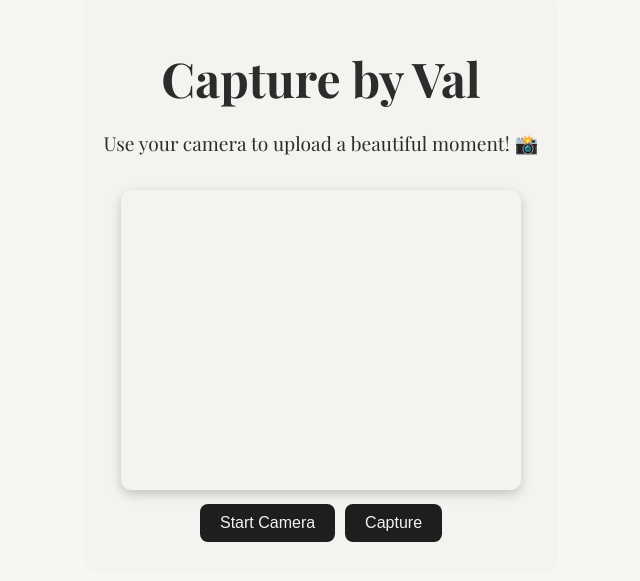
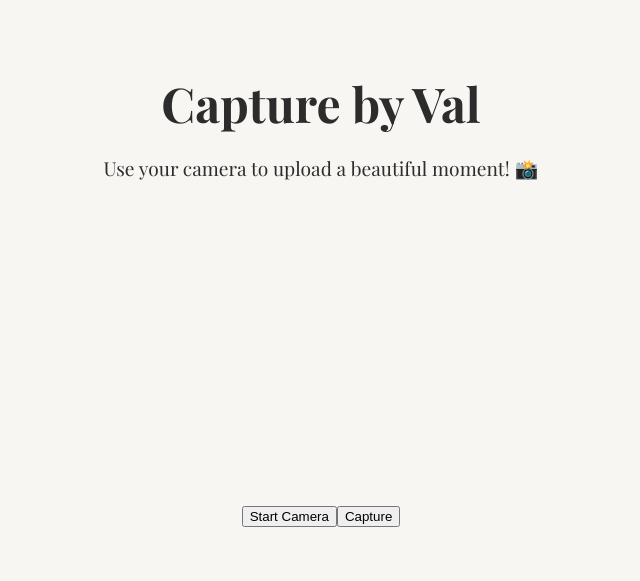
Before and after one commit to GeorgeWalkerPhillips/image-uploader, a React (Create React App) app: page /camera in a window 1280 px wide. Shown: the part 137-718 px from the top of the page, without its empty margins (319-959 px from the left). Built offline with nearby package versions, Linux system fonts and the light colour scheme.

Commit message:
Camera UI updates

```diff
--- a/src/CameraCapture.css
+++ b/src/CameraCapture.css
@@ -1,33 +1,75 @@
-.camera-page {
-    background-color: #f5f3ef;
-    color: #1e1e1e;
-    font-family: 'Playfair Display', serif;
-    text-align: center;
-    padding: 20px;
-    border-radius: 15px;
-    max-width: 600px;
-    margin: auto;
+.camera-fullscreen {
+    position: relative;
+    width: 100vw;
+    height: 100vh;
+    overflow: hidden;
+    background: black;
 }
 
-.camera-page video,
-.camera-page img {
-    margin-top: 15px;
-    border-radius: 10px;
-    box-shadow: 0 4px 12px rgba(0, 0, 0, 0.2);
+.video-feed {
+    width: 100%;
+    height: 100%;
+    object-fit: cover;
+    position: absolute;
+    top: 0;
+    left: 0;
 }
 
-.camera-page .buttons button {
-    margin: 10px 5px;
+.flip-button {
+    position: absolute;
+    top: 20px;
+    right: 20px;
+    z-index: 2;
+    background: rgba(0, 0, 0, 0.5);
+    color: white;
+    border: none;
+    padding: 12px;
+    border-radius: 50%;
+    font-size: 20px;
+    cursor: pointer;
+}
+
+.shutter-button {
+    position: absolute;
+    bottom: 30px;
+    left: 50%;
+    transform: translateX(-50%);
+    z-index: 2;
+    width: 70px;
+    height: 70px;
+    background: white;
+    border: 4px solid #ccc;
+    border-radius: 50%;
+    cursor: pointer;
+}
+
+.preview-overlay {
+    position: absolute;
+    z-index: 3;
+    top: 0;
+    left: 0;
+    width: 100vw;
+    height: 100vh;
+    background: rgba(0, 0, 0, 0.8);
+    display: flex;
+    flex-direction: column;
+    align-items: center;
+    justify-content: center;
+}
+
+.preview-overlay img {
+    max-width: 90%;
+    max-height: 70vh;
+    border-radius: 12px;
+    margin-bottom: 20px;
+}
+
+.preview-overlay button {
     padding: 10px 20px;
-    font-size: 1rem;
+    font-size: 16px;
+    background: #4caf50;
+    color: white;
     border: none;
-    background-color: #1e1e1e;
-    color: #f5f3ef;
     border-radius: 8px;
     cursor: pointer;
-    transition: 0.3s;
 }
-
-.camera-page .buttons button:hover {
-    background-color: #333;
-}
--- a/src/CameraCapture.js
+++ b/src/CameraCapture.js
@@ -6,7 +6,6 @@ function CameraCapture() {
     const canvasRef = useRef(null);
     const [capturedImage, setCapturedImage] = useState(null);
     const [uploading, setUploading] = useState(false);
-    const [uploadComplete, setUploadComplete] = useState(false);
 
     const startCamera = async () => {
         const stream = await navigator.mediaDevices.getUserMedia({ video: true });
@@ -37,12 +36,7 @@ function CameraCapture() {
         const result = await response.json();
         console.log(result);
         setUploading(false);
-        setUploadComplete(true);
-    };
-
-    const handleOk = () => {
-        setUploadComplete(false);
-        setCapturedImage(null);
+        alert("Upload complete!");
     };
 
     return (
@@ -56,7 +50,6 @@ function CameraCapture() {
             <div className="buttons">
                 <button onClick={startCamera}>Start Camera</button>
                 <button onClick={captureImage}>Capture</button>
-
                 {capturedImage && (
                     <>
                         <img src={capturedImage} alt="Captured" />
@@ -66,24 +59,6 @@ function CameraCapture() {
                     </>
                 )}
             </div>
-
-            {uploading && (
-                <div className="popup">
-                    <div className="popup-content">
-                        <div className="spinner"></div>
-                        <p>Uploading... Please do not leave this page.</p>
-                    </div>
-                </div>
-            )}
-
-            {uploadComplete && (
-                <div className="popup">
-                    <div className="popup-content">
-                        <p>Upload complete! 🎉</p>
-                        <button onClick={handleOk}>OK</button>
-                    </div>
-                </div>
-            )}
         </div>
     );
 }
```
